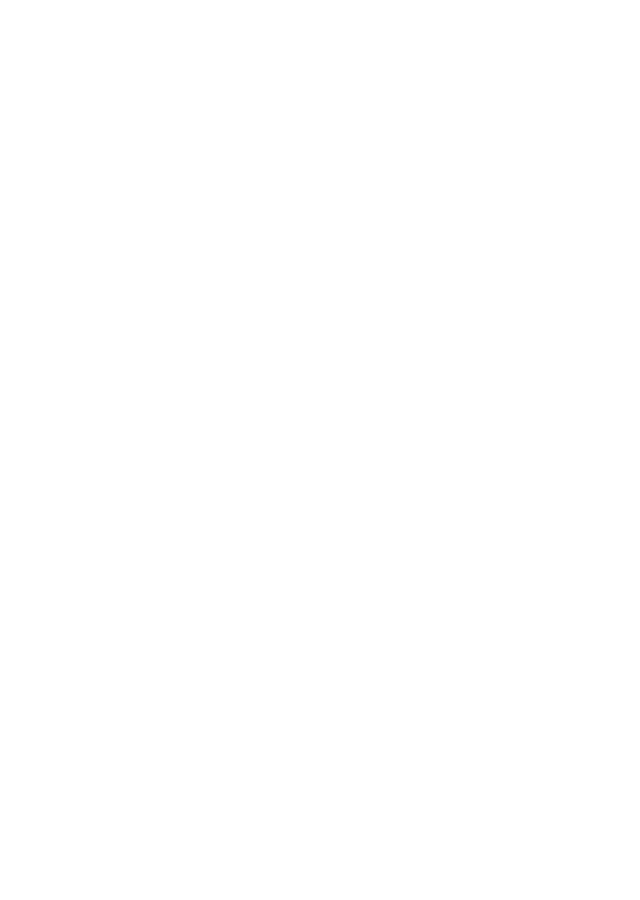
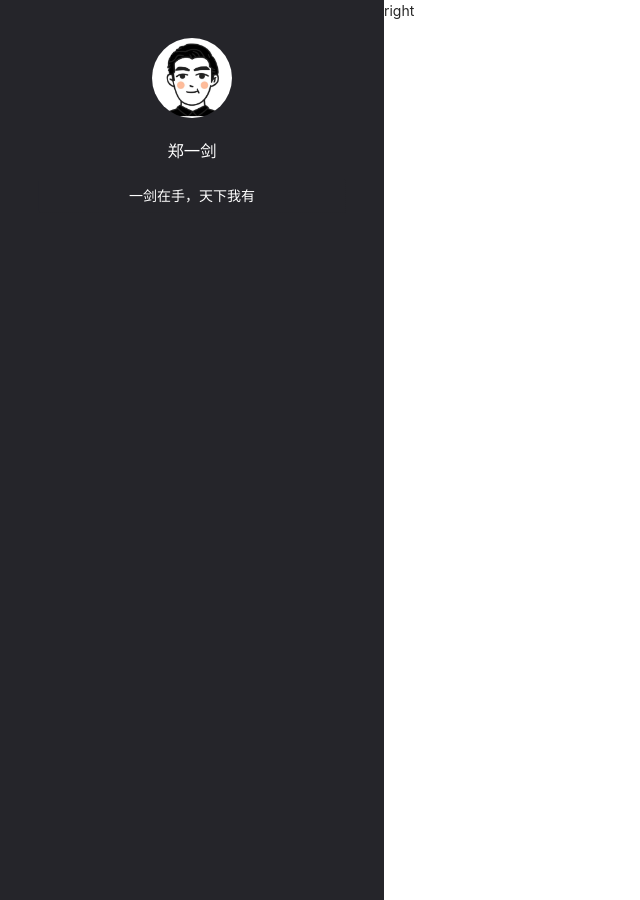
Before and after one commit to yangxuechen/resume_vue3_ts, a Vue app: page /template01 in a window 1280 px wide. Before the commit this address had no page. Shown: the whole page, without its empty margins (0-640 px from the left). Before the commit the page ends 800 px from the top, so only its background shows below. Built offline with nearby package versions, Linux system fonts and the light colour scheme.

Commit message:
个人头像姓名组件

```diff
--- /dev/null
+++ b/src/components/layout/Avatar.vue
@@ -0,0 +1,90 @@
+<template>
+    <div class="avatat-box">
+      <a-avatar size="default" class="avatar">
+         <template #icon><img src="../../assets/avatar-1.png"></template>
+      </a-avatar>
+      <h3><input class="input_dash name" :value="avatarData.name"></h3>
+
+      <a-textarea
+      v-model:value="avatarData.desc"
+      placeholder=""
+      auto-size
+      class="input_dash"
+    />
+    </div>
+  </template>
+
+  <script lang="ts" setup>
+      import { computed, defineProps, reactive, ref } from "vue";
+      interface AvatarData{
+          name:string;
+          desc:string;
+          avatarUrl:string;
+      }
+      const props = defineProps({
+          data:{
+              type:Object,
+              default:undefined
+          }
+      });
+
+      const value1 = ref<string>('一剑在手，天下我有');
+
+      const avatarData = reactive<AvatarData>({
+          name:props.data.name,
+          desc:props.data.desc,
+          avatarUrl:props.data.avatarUrl,
+      })
+  </script>
+
+  <style lang="less" scoped>
+     .avatat-box{
+         width: 100%;
+         padding: 10%;
+         height: auto;
+         color: white;
+         display: flex;
+         flex-direction: column;
+         justify-content: center;
+         align-items: center;
+
+         .avatar{
+             width: 80px;
+             height: 80px;
+         }
+
+         h3{
+             color: white;
+             margin-top: 15px;
+         }
+
+         .input_dash{
+              border-color:white;
+              padding: 5px;
+              border-width: 0ch;
+              text-align: center;
+               border-color: #25252a;
+               border-width: 1px;
+               border-style: dotted;
+               background-color: #25252a;
+               color: white;
+
+           }
+           .input_dash:focus{
+               background:none;
+               outline:none;
+               border:0px;
+               padding: 5px;
+               border-color: tomato;
+               border-width: 1px;
+               border-style: dotted;
+
+           }
+
+           .name{
+              width: 120px;
+           }
+
+
+     }
+  </style>
--- a/src/router/index.ts
+++ b/src/router/index.ts
@@ -9,10 +9,11 @@
         children:[
             { path:'/resumeTemplate',component: () => import('../views/user/ResumeTemplate.vue')},
             { path:'/mineResume',component: () => import('../views/user/MineResume.vue')},
-            { path:'/resumeEdit',component: () => import('../views/user/ResumeEdit.vue')},
+            { path:'/resumeEdit',component: () => import('../views/user/ResumeEdit.vue'),props: route => ({ query: route.query.name })},
         ]
      },
     { path:'/test', name:'test',component: () => import('../components/Test.vue')},
+    { path:'/template01', name:'template01',component: () => import('../views/template/Template01.vue')},
 
     { path:'/hello', name:'hello',component: () => import('../components/HelloWorld.vue')}
 ]
--- /dev/null
+++ b/src/views/template/Template01.vue
@@ -0,0 +1,53 @@
+<template>
+    <div class="temp01-box">
+        <div class="left-box">
+           <Avatar :data="data"></Avatar>
+
+        </div>
+        <div class="right-box">
+            right
+        </div>
+    </div>
+  </template>
+
+  <script lang="ts" setup>
+     /** 左右排版 3 7 布局 */
+     import Avatar from '../../components/layout/Avatar.vue'
+     interface AvatarData{
+          name:string;
+          desc:string;
+          avatarUrl:string;
+      }
+
+      const data:AvatarData ={
+          name:'郑一剑',
+          desc:'一剑在手，天下我有',
+          avatarUrl:'src/'
+      }
+
+      const data2:AvatarData ={
+          name:'郑一剑2',
+          desc:'一剑在手，天下我有222',
+          avatarUrl:'src/2'
+      }
+  </script>
+
+  <style lang="less" scoped>
+     .temp01-box{
+         width: 100%;
+        //  margin-left: 15%;
+         min-height: 900px;
+        //  background-color: cadetblue;
+         display: flex;
+
+         .left-box{
+             width: 30%;
+             background-color: #25252a;
+         }
+
+         .right-box{
+             width: 70%;
+             background-color: white;
+         }
+     }
+  </style>
--- a/src/views/user/ResumeEdit.vue
+++ b/src/views/user/ResumeEdit.vue
@@ -1,22 +1,70 @@
 <template>
-    <div >
-        <div>
-          简历编辑
+    <div class="rs-edit-box">
+        <div class="rs-edit">
+          {{msg}}
+          <Template01></Template01>
         </div>
-
+       <div class="toolMenu">
+         <div class="item">
+          <a-button type="primary" ghost>保存</a-button>
+         </div>
+         <div class="item">
+          <a-button type="danger" ghost>导出pdf</a-button>
+         </div>
+       </div>
     </div>
   </template>
 
-  <script lang="ts">
-     import { toRaw } from '@vue/reactivity';
-import route from '../../router'
+  <script lang="ts" setup>
 
-     console.log(route.currentRoute.value.params,'param');
-     console.log(toRaw(route.currentRoute),'ro');
+
+     import { computed, ref } from 'vue';
+     import route from '../../router';
+     import Template01 from '../template/Template01.vue'
+      const msg2 =ref<string>('1');
+
+     const msg =computed(()=>{
+
+        console.log(route.currentRoute.value.query,'currentRoute');
+
+        return route.currentRoute.value.query.name;
+     })
+
+    // console.log(route.currentRoute.value.query,'route');
+
 
   </script>
 
   <style lang="less" scoped>
+     .rs-edit-box{
+       display: flex;
+       justify-content: center;
+
+       .rs-edit{
+         width: 700px;
+         height: 900px;
+         overflow: auto;
+        //  background-color: chocolate;
+         margin-top: 25px;
+         margin-bottom: 50px;
+         border: 5px #e6e4deba solid;
+         padding: 15px;
+       }
 
 
+       .toolMenu{
+         position: fixed;
+         right: 50px;
+         top: 80px;
+
+         .item{
+           padding: 15px;
+         }
+
+         button{
+          width: 100px;
+         }
+       }
+
+     }
   </style>
--- a/src/views/user/ResumeTemplate.vue
+++ b/src/views/user/ResumeTemplate.vue
@@ -51,7 +51,7 @@
   ]
 
   const toResumeEdit =(resumeTitle:string)=>{
-    route.push({path:'/resumeEdit',params:{name:resumeTitle}})
+    route.push({path:'/resumeEdit',query:{name:resumeTitle}})
   }
 </script>
 
```
Also changed, not shown: src/assets/avatar-1.png (added).
